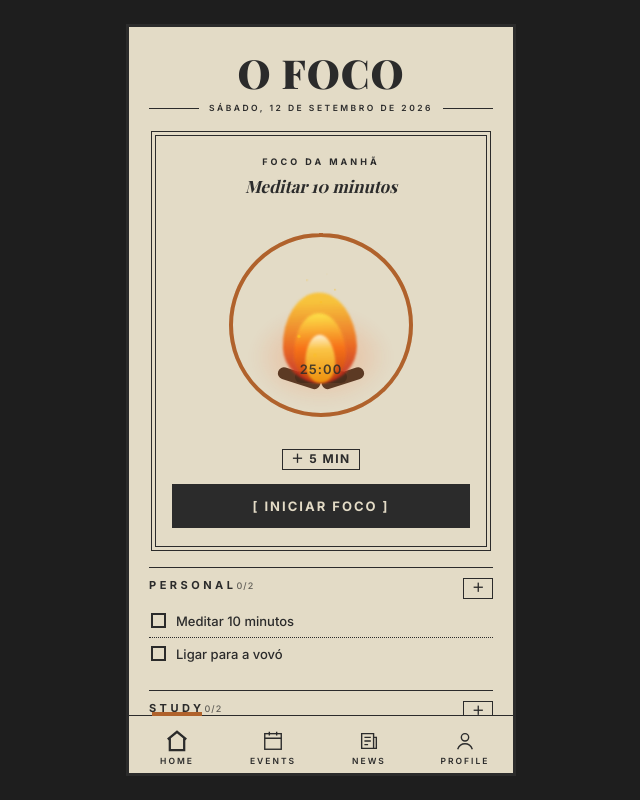
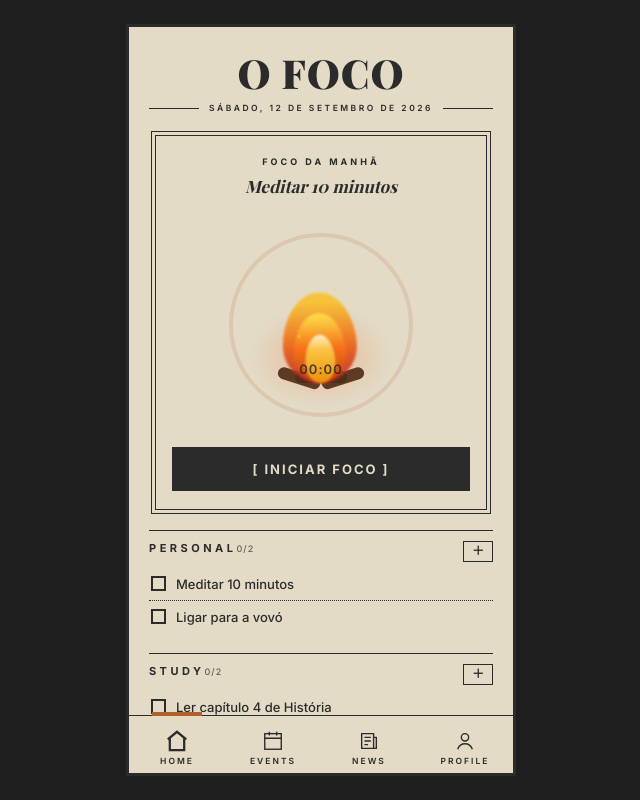
Before and after one commit to BrunoN2/NewAsk, a React (Vite) app: page / in a window 1280 px wide. Shown: the whole page, without its empty margins (319-959 px from the left). Built offline with nearby package versions, Linux system fonts and the light colour scheme; a web font is replaced by a local one.

Commit message:
chore: publish workspace changes

```diff
--- a/src/broadsheet.css
+++ b/src/broadsheet.css
@@ -778,11 +778,6 @@ table.stats td.num {
   }
 }
 
-.focusbox .ink-mini.addfive {
-  display: inline-block;
-  margin: 0 0 14px;
-  letter-spacing: 1.5px;
-}
 
 /* ============ 3-MONTH NAVIGATION ============ */
 .cal-nav {
@@ -1179,6 +1174,99 @@ button.ag-month {
   }
 }
 
+/* ============ FOCUS NIGHT MODE ============ */
+.phone.focus-night {
+  background: #16120e;
+  color: #f9f7f1;
+  transition:
+    background 0.8s ease,
+    color 0.8s ease;
+}
+
+.phone.focus-night .screen {
+  background: radial-gradient(
+    ellipse at 50% 80%,
+    rgba(176, 98, 44, 0.12) 0%,
+    transparent 60%
+  );
+}
+
+.phone.focus-night .masthead,
+.phone.focus-night .dateline,
+.phone.focus-night .kicker,
+.phone.focus-night .task,
+.phone.focus-night .cat h3,
+.phone.focus-night .label,
+.phone.focus-night .campfire-timer {
+  color: #f9f7f1;
+}
+
+.phone.focus-night .rule-thin,
+.phone.focus-night .rule-thick,
+.phone.focus-night .cat h3,
+.phone.focus-night .tabbar {
+  border-color: rgba(249, 247, 241, 0.25);
+}
+
+.phone.focus-night .tabbar {
+  background: #16120e;
+}
+
+.phone.focus-night .box {
+  border-color: rgba(249, 247, 241, 0.4);
+}
+
+.phone.focus-night .box svg {
+  stroke: #f9f7f1;
+}
+
+/* ============ STARRY BACKGROUND ============ */
+.starfield {
+  position: absolute;
+  inset: 0;
+  pointer-events: none;
+  opacity: 0;
+  transition: opacity 0.8s ease;
+  z-index: 0;
+}
+
+.starfield.active {
+  opacity: 1;
+}
+
+.masthead,
+.focusbox,
+.cat {
+  position: relative;
+  z-index: 1;
+}
+
+.star {
+  position: absolute;
+  background: #fff8e7;
+  border-radius: 50% !important;
+  box-shadow: 0 0 2px rgba(255, 248, 231, 0.6);
+  animation: twinkle ease-in-out infinite;
+  will-change: opacity, transform;
+}
+
+@keyframes twinkle {
+  0%, 100% {
+    opacity: 0.3;
+    transform: scale(0.9);
+  }
+  50% {
+    opacity: 1;
+    transform: scale(1.1);
+  }
+}
+
+@media (prefers-reduced-motion: reduce) {
+  .star {
+    animation: none;
+  }
+}
+
 /* ============ MOBILE PORT ============ */
 /* phones: the sheet fills the viewport, dynamic viewport so browser UI
    hide/show does not clip, and safe areas (status bar / home bar) respected */
--- a/src/components/CampfireFocus.tsx
+++ b/src/components/CampfireFocus.tsx
@@ -1,19 +1,25 @@
 interface CampfireFocusProps {
-  remaining: number;
-  total: number;
+  elapsed: number;
   running: boolean;
 }
 
 const pad = (n: number) => String(n).padStart(2, '0');
 
-export default function CampfireFocus({ remaining, total, running }: CampfireFocusProps) {
+export default function CampfireFocus({ elapsed, running }: CampfireFocusProps) {
+  const CYCLE = 25 * 60;
   const radius = 90;
   const circumference = 2 * Math.PI * radius;
-  const progress = total > 0 ? remaining / total : 0;
+  const progress = CYCLE > 0 ? (elapsed % CYCLE) / CYCLE : 0;
   const offset = circumference * (1 - progress);
 
-  const minutes = Math.floor(remaining / 60);
-  const seconds = remaining % 60;
+  const hours = Math.floor(elapsed / 3600);
+  const minutes = Math.floor((elapsed % 3600) / 60);
+  const seconds = elapsed % 60;
+
+  const timeText =
+    hours > 0
+      ? `${pad(hours)}:${pad(minutes)}:${pad(seconds)}`
+      : `${pad(minutes)}:${pad(seconds)}`;
 
   return (
     <div className={`campfire-focus${running ? ' running' : ''}`}>
@@ -43,14 +49,19 @@ export default function CampfireFocus({ remaining, total, running }: CampfireFoc
         <div className="flame flame--inner" />
       </div>
       <div className="campfire-sparks">
-        {Array.from({ length: 6 }).map((_, i) => (
-          <div key={i} className="spark" style={{ animationDelay: `${i * 0.35}s` }} />
+        {Array.from({ length: running ? 3 : 6 }).map((_, i) => (
+          <div
+            key={i}
+            className="spark"
+            style={{
+              animationDelay: `${i * (running ? 0.7 : 0.35)}s`,
+              animationDuration: running ? '2.8s' : '2.5s',
+            }}
+          />
         ))}
       </div>
 
-      <div className="campfire-timer">
-        {pad(minutes)}:{pad(seconds)}
-      </div>
+      <div className="campfire-timer">{timeText}</div>
     </div>
   );
 }
--- /dev/null
+++ b/src/components/Starfield.tsx
@@ -0,0 +1,50 @@
+import { useMemo } from 'react';
+
+interface Star {
+  id: number;
+  left: number;
+  top: number;
+  size: number;
+  delay: number;
+  duration: number;
+  opacity: number;
+}
+
+interface StarfieldProps {
+  count?: number;
+  active: boolean;
+}
+
+export default function Starfield({ count = 40, active }: StarfieldProps) {
+  const stars = useMemo<Star[]>(() => {
+    return Array.from({ length: count }, (_, i) => ({
+      id: i,
+      left: Math.random() * 100,
+      top: Math.random() * 100,
+      size: 1 + Math.random() * 2,
+      delay: Math.random() * 4,
+      duration: 2 + Math.random() * 3,
+      opacity: 0.3 + Math.random() * 0.5,
+    }));
+  }, [count]);
+
+  return (
+    <div className={`starfield${active ? ' active' : ''}`} aria-hidden="true">
+      {stars.map((star) => (
+        <div
+          key={star.id}
+          className="star"
+          style={{
+            left: `${star.left}%`,
+            top: `${star.top}%`,
+            width: `${star.size}px`,
+            height: `${star.size}px`,
+            animationDelay: `${star.delay}s`,
+            animationDuration: `${star.duration}s`,
+            opacity: star.opacity,
+          }}
+        />
+      ))}
+    </div>
+  );
+}
--- a/src/screens/HomeScreen.tsx
+++ b/src/screens/HomeScreen.tsx
@@ -2,6 +2,7 @@ import { useEffect, useRef, useState } from 'react';
 import { addFocused, bumpCompleted, bumpStreak } from '../stats';
 import { taskDone, taskUndo, pluck, startMorningAmbience, stopMorningAmbience } from '../audio';
 import CampfireFocus from '../components/CampfireFocus';
+import Starfield from '../components/Starfield';
 
 type Task = { id: string; label: string; done: boolean };
 type Category = { name: string; tasks: Task[] };
@@ -63,7 +64,7 @@ function loadTasks(): Category[] {
 
 export default function HomeScreen() {
   const [cats, setCats] = useState<Category[]>(loadTasks);
-  const [remaining, setRemaining] = useState(25 * 60);
+  const [elapsed, setElapsed] = useState(0);
   const [running, setRunning] = useState(false);
   const [editing, setEditing] = useState<{ c: number; i: number } | null>(null);
   const [draft, setDraft] = useState('');
@@ -123,13 +124,17 @@ export default function HomeScreen() {
   useEffect(() => {
     if (running) {
       intervalRef.current = window.setInterval(
-        () => setRemaining((r) => Math.max(0, r - 1)),
+        () => setElapsed((e) => e + 1),
         1000,
       );
     }
     return () => {
       if (intervalRef.current !== null) window.clearInterval(intervalRef.current);
     };
+  }, [running]);
+
+  useEffect(() => {
+    document.querySelector('.phone')?.classList.toggle('focus-night', running);
   }, [running]);
 
   useEffect(
@@ -140,6 +145,7 @@ export default function HomeScreen() {
       }
       stopMorningAmbience();
       releaseWake();
+      document.querySelector('.phone')?.classList.remove('focus-night');
     },
     [],
   );
@@ -243,9 +249,6 @@ export default function HomeScreen() {
   const firstPending =
     cats.flatMap((c) => c.tasks).find((t) => !t.done)?.label ?? null;
 
-  const addFive = () =>
-    setRemaining((r) => Math.min(99 * 60, r + 5 * 60));
-
   const today = new Intl.DateTimeFormat('pt-BR', {
     weekday: 'long',
     day: 'numeric',
@@ -271,6 +274,7 @@ export default function HomeScreen() {
 
   return (
     <section className="screen">
+      <Starfield active={running} />
       <header className="masthead">
         <h1>O FOCO</h1>
         <div className="dateline">
@@ -281,14 +285,7 @@ export default function HomeScreen() {
       <div className="focusbox">
         <div className="kicker">{kickerLabel}</div>
         <div className="task">{firstPending ?? 'Sem tarefas na fila — adicione uma'}</div>
-        <CampfireFocus remaining={remaining} total={25 * 60} running={running} />
-        <button
-          className="ink-mini addfive"
-          title="Modo avião — adicione 5 minutos de foco do dispositivo"
-          onClick={addFive}
-        >
-          ＋ 5 MIN
-        </button>
+        <CampfireFocus elapsed={elapsed} running={running} />
         <button
           className="btn-ink"
           onClick={() => {
```
